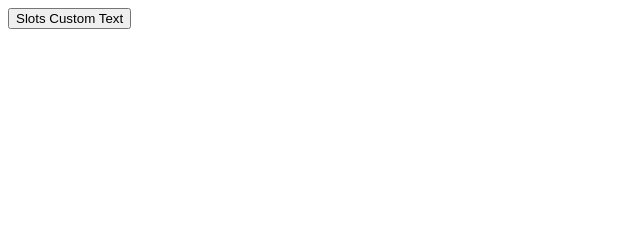
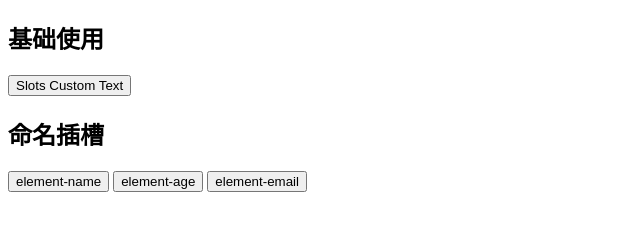
Before and after one commit to SailingCoder/web-components, a plain HTML site: page Slots/index.html in a window 1280 px wide. Shown: the whole page, without its empty margins (0-640 px from the left). Drawn offline with Linux system fonts and the light colour scheme.

Commit message:
feat: naming slots

```diff
--- a/ShadowDOM/main.js
+++ b/ShadowDOM/main.js
@@ -30,6 +30,10 @@ var style = document.createElement('style');
 style.textContent = `
 p { color: gray; }
 `;
+// 引入外部样式同样可以使用 appendChild
+// const linkElement = document.createElement('link');
+// linkElement.setAttribute('rel', 'stylesheet');
+// linkElement.setAttribute('href', 'style.css');
 class MyElementAppend extends HTMLElement {
   constructor() {
     super();
@@ -37,6 +41,7 @@ class MyElementAppend extends HTMLElement {
 
     shadowRoot.appendChild(wrapper);
     shadowRoot.appendChild(style);
+    // shadowRoot.appendChild(linkElement);
   }
 }
 customElements.define('my-element-append', MyElementAppend);
--- a/Slots/index.html
+++ b/Slots/index.html
@@ -6,7 +6,19 @@
   <title>Web Components Tpl</title>
 </head>
 <body>
+  <h2>基础使用</h2>
   <my-button>Slots Custom Text</my-button>
+
+  <h2>命名插槽</h2>
+  <my-button-name>
+    <span slot="element-name">element-name</span>
+  </my-button-name>
+  <my-button-name>
+    <span slot="element-age">element-age</span>
+  </my-button-name>
+  <my-button-name>
+    <span slot="element-email">element-email</span>
+  </my-button-name>
 
   <script src="./main.js"></script>
 </body>
--- a/Slots/main.js
+++ b/Slots/main.js
@@ -1,3 +1,5 @@
+
+
 class MyButton extends HTMLElement {
   constructor() {
     super();
@@ -13,3 +15,25 @@ class MyButton extends HTMLElement {
   }
 }
 customElements.define('my-button', MyButton);
+
+
+/**
+ * 命名插槽
+ */
+class MyButtonName extends HTMLElement {
+  constructor() {
+    super();
+    const shadowRoot = this.attachShadow({ mode: 'open' });
+    shadowRoot.innerHTML = `
+      <style>
+        /* ...样式代码保持不变... */
+      </style>
+      <button>
+        <slot name="element-name"></slot>
+        <slot name="element-age"></slot>
+        <slot name="element-email"></slot>
+      </button>
+    `;
+  }
+}
+customElements.define('my-button-name', MyButtonName);
```
